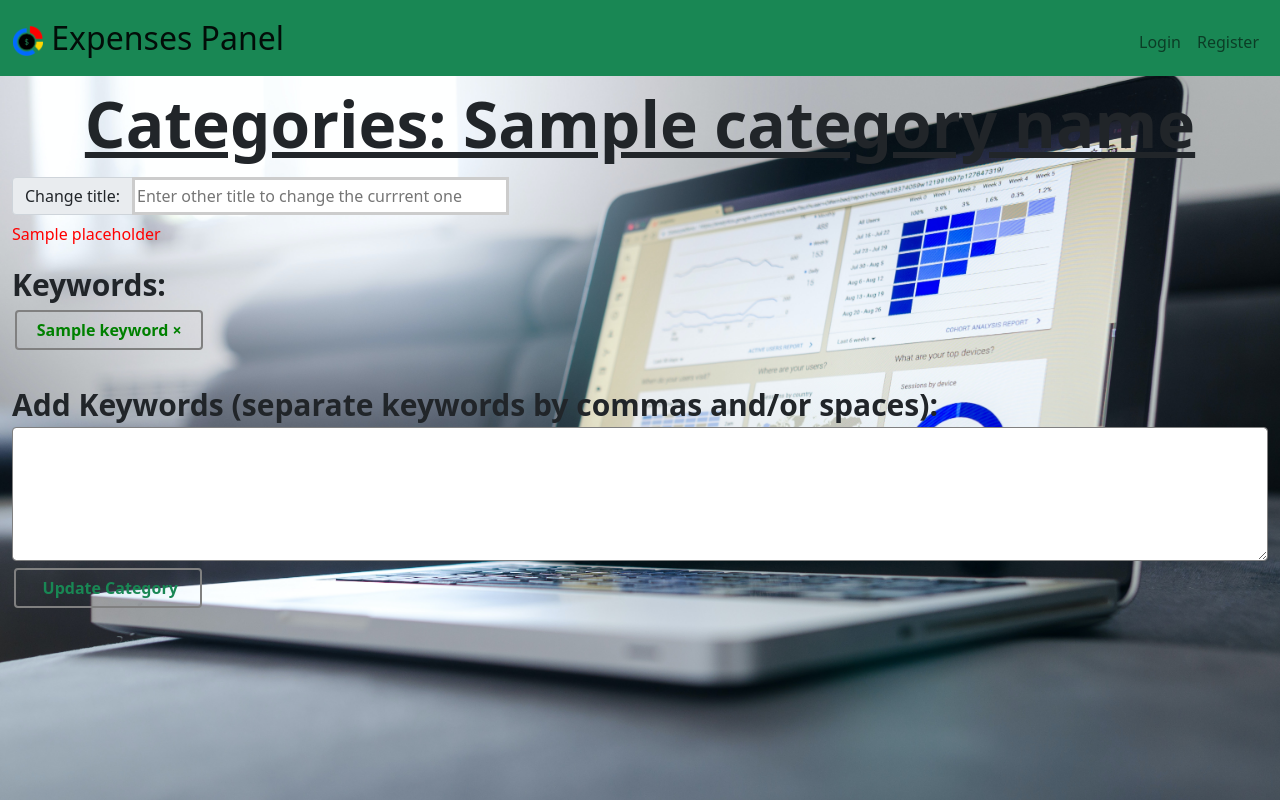
After one commit to ryanbrito/expenses-classifier-cs50-final-project, a Flask app: template templates/categoryEdit.html in a window 1280 px wide. The commit adds this page. Run offline with Flask 3, Linux system fonts and the light colour scheme; the template is opened without the code that fills it: most values are stand-ins (such as "Sample title", 1, 10 or a date in 2020); some libraries are stand-ins or nearby versions.

Commit message:
Creation of a Category Section. In this section, the user can:  - Create and/or Delete Categories;  - Alter Categories Names, keywords;  - Delete Keywords;

```diff
--- a/app.py
+++ b/app.py
@@ -140,7 +140,7 @@ def register():
 @login_required
 def upload():
     if request.method == "POST":
-        '''________ Get and check validity_________'''
+        '''________ Gets and checks validity_________'''
         # Gets the name for the desired Expenses Panel:
         name = request.form.get("name")
         # Checks if name is valid:
@@ -183,14 +183,10 @@ def upload():
                 data.append(expense)
 
             # Gets user's sheets list name
-            user_id = session["user_id"]
-            username = usersDb.execute("SELECT username FROM users WHERE id = ?;", user_id)
-            username = username[0]['username']
+            username = getUsername()
+
             # Treats the aesthetic format of title to fit correctly in SQL database:
-            title = name.title()
-            scapesSpaces = ' \n\r\a\b\f\t\v'
-            title = title.title()
-            title = title.translate(str.maketrans('','', scapesSpaces))
+            title = makeTitle(name)
 
             userSheetList = (username + "_list")
 
@@ -212,9 +208,7 @@ def upload():
 @login_required
 def dashboard():
     # Gets username
-    user_id = session["user_id"]
-    username = usersDb.execute("SELECT username FROM users WHERE id = ?;", user_id)
-    username = username[0]['username']
+    username = getUsername()
 
     if request.method == "POST":
 
@@ -313,9 +307,7 @@ def dashboard():
 @login_required
 def dashboardEdit():
     # Gets username
-    user_id = session["user_id"]
-    username = usersDb.execute("SELECT username FROM users WHERE id = ?;", user_id)
-    username = username[0]['username']
+    username = getUsername()
 
     if request.method == "POST":
         '''____________User's Expenses Categories edit/change (ACTIVATED IN SELECT OPTIONS)______________'''
@@ -353,6 +345,113 @@ def dashboardEdit():
         return render_template("apology.html", placeholder="Not a valid Method")
 
 
+@app.route("/categories", methods=["GET", "POST"])
+@login_required
+def categories():
+    username = getUsername()
+
+    if request.method == "POST":
+        # Gets posted information:
+        createCategory = request.form.get("create")
+        delete = request.form.get("delete")
+        categoryEdit = request.form.get("category")
+
+        if createCategory:
+            return redirect("/categoryCreation")
+
+        if delete:
+            userCategories = (username + "_categories")
+            usersDb.execute("ALTER TABLE ? DROP COLUMN ?;", userCategories, delete)
+            return redirect("/categories")
+
+        if categoryEdit:
+            return redirect(url_for("categoryEdition", categoryEdit=categoryEdit))
+
+        return redirect("/categories")
+
+    else:
+        personal= personalCategories(username)
+        personalEdited = treatCategories(personal)
+        return render_template("categories.html", personal_categories=personal, personalEdited=personalEdited)
+
+
+@app.route("/categoryCreation", methods=["GET", "POST"])
+@login_required
+def createCategory():
+    if request.method == "POST":
+        '''________ Gets and checks variables validity_________'''
+        newCategoryName = request.form.get("newCategoryName")
+        keywords = request.form.get("keywords")
+
+        # Treats the aesthetic format of category title to fit correctly in SQL database:
+        categoryTitle = makeTitle(newCategoryName)
+        username = getUsername()
+
+        personal = personalCategories(username)
+
+        if len(categoryTitle) < 2 or categoryTitle in personal or categoryTitle in ["id", "ID", "Id", "iD"]:
+            return render_template("categoryCreation.html", placeholder="A bigger name is necessary or category already exists.")
+
+        keywordsList = getWords(keywords)
+        if len(keywordsList) < 1:
+            return render_template("categoryCreation.html", placeholder="Please, enter at least one keyword.")
+
+        categoryCreator(categoryTitle, keywords, username)
+
+        return render_template("categoryCreation.html", placeholder=0)
+
+    else:
+        return render_template("categoryCreation.html")
+
+
+
+@app.route("/categoryEdition", methods=["GET", "POST"])
+@login_required
+def categoryEdition():
+    username = getUsername()
+
+    if request.method == "POST":
+        categoryEdit = request.get_json()
+        userCategories = username + "_categories"
+
+        # Deletes keywords if the user selected any to delete;
+        if len(categoryEdit) == 2:
+            deleteKeyword = categoryEdit[0]['deleteKeyword']
+            oldCategory = categoryEdit[1]['oldCategory']
+            sqlText = "UPDATE " + userCategories + " SET " + oldCategory + " = \"NULL\" WHERE "  + oldCategory + " = \"" + deleteKeyword + "\";"
+            usersDb.execute(sqlText)
+            return redirect(url_for("categories"))
+
+        else:
+            categoryOldName = categoryEdit[0]['categoryEdit']
+            newCategoryName = categoryEdit[1]['newCategoryName']
+            category = categoryOldName
+
+        newKeywords = categoryEdit[2]['newKeywords']
+
+        if len(newCategoryName) > 2 and newCategoryName not in ['NULL','Null','\0', 'None', None]:
+            newCategoryName = makeTitle(newCategoryName)
+            if ' ' not in newCategoryName:
+                sqlText = ("ALTER TABLE " + userCategories + " RENAME COLUMN " + categoryOldName + " TO " + newCategoryName + ";")
+                usersDb.execute(sqlText)
+                category = newCategoryName
+
+        if newKeywords and len(newKeywords) > 2 and newKeywords not in ['NULL','Null','\0', 'None', None]:
+            adaptKeywords(newKeywords, category, username)
+
+        return redirect(url_for("categories"))
+
+    else:
+        categoryEdit = request.args.get("categoryEdit")
+        if categoryEdit:
+            categoryTreated = treatCategories([categoryEdit])[0]
+            keywords = getKeywords(categoryEdit, username)
+        else:
+            return redirect("/categories")
+
+        return render_template("categoryEdit.html", categoryEdit=categoryEdit,categoryName=categoryTreated, keywords=keywords)
+
+
 @app.route("/delete-user", methods=["GET", "POST"])
 @login_required
 def deletUser():
--- a/static/myscripts.js
+++ b/static/myscripts.js
@@ -1,8 +1,19 @@
 document.addEventListener("DOMContentLoaded", function() {
+    inform = document.getElementById("inform")
+    if (inform != null){
+        closeinform = sessionStorage.getItem("closeInform")
+        if (closeinform){
+            inform.style.display = "none";
+        }
+    }
+
     /*Hides overlay of the page*/
     document.getElementById("theOverlay").style.display = "none";
 
 })
+
+
+
 
 // Loading screen appears when upload button is clicked;
 function loadingScreen () {
@@ -41,7 +52,7 @@ function submitCategoryChange () {
     titleDash = document.getElementById("titleDash")
     tableName = titleDash.getAttribute("data-tableName")
 
-    data = {"Changes" : [tableName, changes]}
+    var data = {"Changes" : [tableName, changes]}
 
     const options = {
         method: "POST",
@@ -54,3 +65,55 @@ function submitCategoryChange () {
     fetch("/dashboard/edit", options)
     location.reload()
 }
+
+function submitCategoryEdit(){
+    var categoryEdit = document.getElementById("inputName").getAttribute("data-Oldcategory");
+    var newCategoryName = document.getElementById("newCategoryName").value;
+    var newKeywords = document.getElementById("textarea").value;
+
+    var data = [
+        {"categoryEdit": categoryEdit},
+        {"newCategoryName" : newCategoryName},
+        {"newKeywords" : newKeywords}
+    ]
+
+    const options = {
+        method: "POST",
+        headers: {
+            'Content-Type': 'application/json'
+        },
+        body: JSON.stringify(data)
+    }
+
+    fetch("/categoryEdition", options)
+
+    setTimeout(function(){
+        location.replace("/categories")
+    }, 10)
+}
+
+
+function deleteKeyword(keyword){
+    var oldCategory = document.getElementById("inputName").getAttribute("data-Oldcategory");
+    var data = [{"deleteKeyword" : keyword}, {"oldCategory":oldCategory}]
+    const options = {
+        method: "POST",
+        headers: {
+            'Content-Type': 'application/json'
+        },
+        body: JSON.stringify(data)
+    }
+
+    fetch("/categoryEdition", options)
+
+    setTimeout(function(){
+        location.reload()
+    }, 1)
+
+}
+
+
+function closeInform(){
+    sessionStorage.setItem("closeInform", "closed")
+    document.getElementById("inform").style.display = "none";
+}
--- a/static/styles.css
+++ b/static/styles.css
@@ -55,14 +55,14 @@ nav .navbar-brand
         border: solid green 3px;
     }
 
-    input[type=text]{
+    .input[type=text]{
         border-radius: 5px;
         box-sizing: border-box;
         border: 3px solid #ccc;
         outline: none;
     }
 
-    input[type=text]:focus{
+    .input[type=text]:focus{
         border: solid green 3px;
     }
 
@@ -174,6 +174,110 @@ nav .navbar-brand
         border: solid rgb(126, 219, 126) 3px;
     }
 
+    /*_____________Category creation/edit Session______________________*/
+
+    #categoriesListTable{
+        width: 90%;
+        margin: auto;
+    }
+
+    #categoryRow{
+        margin: 2px;
+        width: 100%;
+    }
+
+    #deleteCategory{
+        width: 10%;
+        border: solid grey 2px;
+        font-weight: bold;
+    }
+
+    #categoryName{
+        width: 90%;
+        border: solid grey 2px;
+        font-weight: bold;
+        justify-content: right;
+    }
+
+    #createCategory{
+        width: 15%;
+        border: solid grey 2px;
+        font-weight: bold;
+        margin-right: 84.7%;
+        margin-bottom: 7px;
+    }
+
+    /*______________Edit Category Section_________*/
+    .sectionTitle{
+        font-size: 30px;
+    }
+
+    #keyword{
+        border: solid grey 2px;
+        font-weight: bold;
+        justify-content: right;
+        margin: 3px;
+        color: green;
+        width: 15%;
+    }
+
+    #keyword:hover{
+        color: white;
+    }
+
+    /*____________Category Creation Section______________________*/
+    #newCategoryNameDiv{
+        margin-top: 5px;
+        width: 100%;
+    }
+
+    #newCategoryName{
+        width: 30%;
+        border: 3px solid #ccc;
+        outline: none;
+    }
+
+    #newCategoryName:hover{
+        border: 3px solid green;
+    }
+
+    #newCategoryName:focus{
+        border: 3px solid green;
+    }
+
+    #inputName{
+        border-top-right-radius: 0%;
+        border-bottom-right-radius: 0%;
+    }
+
+    #keywordsAddition{
+        text-align: left;
+    }
+
+    #inform{
+        border: 3px solid yellow;
+        border-radius: 5px;
+        background: rgb(255,250,160);
+        margin: 5px;
+        width: 70%;
+        text-align: left;
+        justify-content: left;
+    }
+
+    #closeInform{
+        margin-left: 67%;
+        width: 70%;
+        position: absolute;
+        cursor: pointer;
+    }
+
+    #closeInform:hover{
+        color: red;
+    }
+
+    #textarea{
+        border: solid grey 1.8px;
+    }
 }
 
 
--- a/templates/apology.html
+++ b/templates/apology.html
@@ -7,7 +7,7 @@
 {% block main %}
     <head id="titleHead">
         <p id="titleDash">
-            <b><u>Sorry"</u></b>
+            <b><u>Sorry!</u></b>
         </p>
     </head>
 
--- /dev/null
+++ b/templates/categoryEdit.html
@@ -0,0 +1,54 @@
+{% extends "layout.html" %}
+
+{% block title %}
+    Categories
+{% endblock %}
+
+{% block main %}
+<head id="titleHead">
+    <p id="titleDash">
+        <b><u>Categories: {{categoryName}}</u></b>
+    </p>
+</head>
+
+<div>
+
+    <div id="newCategoryNameDiv" class="input-group">
+        <div>
+          <span class="input-group-text" id="inputName" data-Oldcategory={{categoryEdit}}>Change title:</span>
+        </div>
+        <input type="text" id="newCategoryName" placeholder="Enter other title to change the currrent one">
+    </div>
+
+    <p style="text-align: left; color: red; margin-top: 7px;">{{placeholder}}</p>
+
+    <div id="keywordsAddition" class="form-group">
+        <label class="sectionTitle" for="exampleFormControlTextarea1"><b>Keywords:</b></label>
+        <div id="deleteButtons">
+            {% for keyword in keywords %}
+
+                <button id="keyword" type="submit" class="btn btn-outline-danger" name="deleteKeyword" value={{keyword}} onclick="deleteKeyword(this.value)">
+                    {{keyword}}
+                    <span>&#215</span>
+                </button>
+
+            {% endfor %}
+        </div><br>
+
+        <div id="newCategoryNameDiv">
+            <div>
+              <span class="sectionTitle">
+                <b>Add Keywords (separate keywords by commas and/or spaces):</b>
+            </span>
+            </div>
+            <textarea id="textarea" class="form-control" id="exampleFormControlTextarea1" rows="5"></textarea>
+        </div>
+
+    </div>
+
+    <button style="margin-top: 7px;" id="createCategory" onclick="submitCategoryEdit()" class="btn btn-outline-success">&nbsp;Update Category</button>
+
+</div>
+
+
+{% endblock %}
--- a/templates/login.html
+++ b/templates/login.html
@@ -11,8 +11,8 @@
           <div>
             <p id="logHead"><b><u>Login:</u></b></p>
             <form action="/login" method="POST" autocomplete="off">
-              <input id="logRegInput" type="text" name="username" placeholder="Username:"> <br>
-              <input id="logRegInput" type="password" name="password" placeholder="Password:"> <br>
+              <input id="logRegInput" class="input" type="text" name="username" placeholder="Username:"> <br>
+              <input id="logRegInput" class="input" type="password" name="password" placeholder="Password:"> <br>
                 {% if apology %}
                   <p style="color: red;">{{ apology }}</p>
                 {% endif %}
--- a/templates/upload.html
+++ b/templates/upload.html
@@ -22,7 +22,7 @@
     <!-- Learned how to submit files in: https://www.geeksforgeeks.org/how-to-upload-file-in-python-flask/ -->
     <form action = "/upload" method = "post" enctype="multipart/form-data" autocomplete="off">
 
-        <input type="text" name="name" style="margin:auto; width: 90%; margin-bottom: 2px;"  placeholder="Name or Period of expenses (having more than 2 digits)"/>
+        <input id="logRegInput" class="input" type="text" name="name" style="margin:auto; width: 90%; margin-bottom: 2px;"  placeholder="Name or Period of expenses (having more than 2 digits)"/>
         <input type="file" name="file" style="margin:auto; width: 90%;" class="form-control"/>
 
         <!-- Jinja sintax, used to upload an error message in the website if one happens to ocurr, like not a valid file;-->
```
Also changed, not shown: helpers.py (+69 -22 lines), templates/categories.html (+27 -0 lines), templates/categoryCreation.html (added, +53 -0 lines), templates/register.html (+4 -4 lines), static/plotImages/ryan.png, users.db, usersDatabases/ryan.db, 5 other files.
